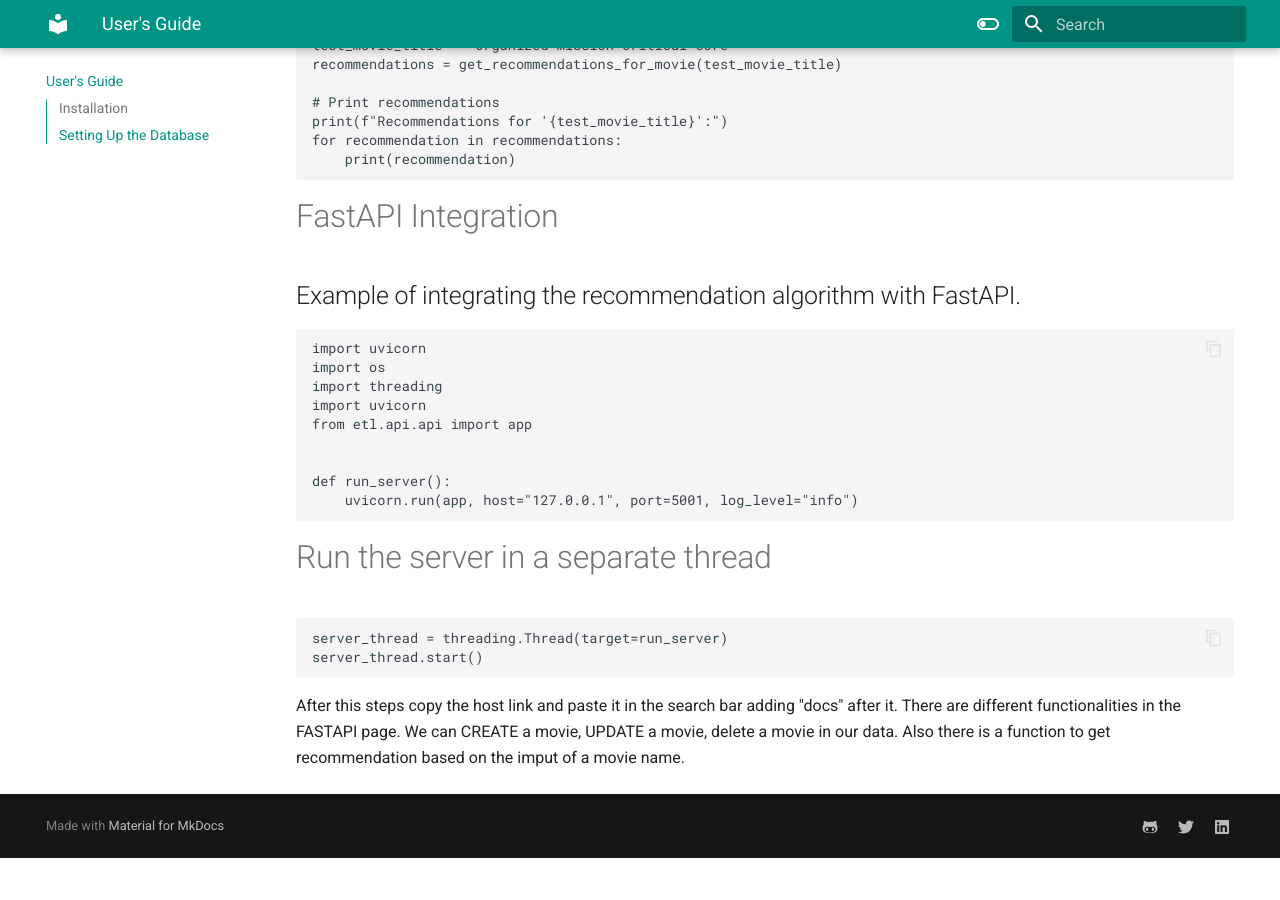
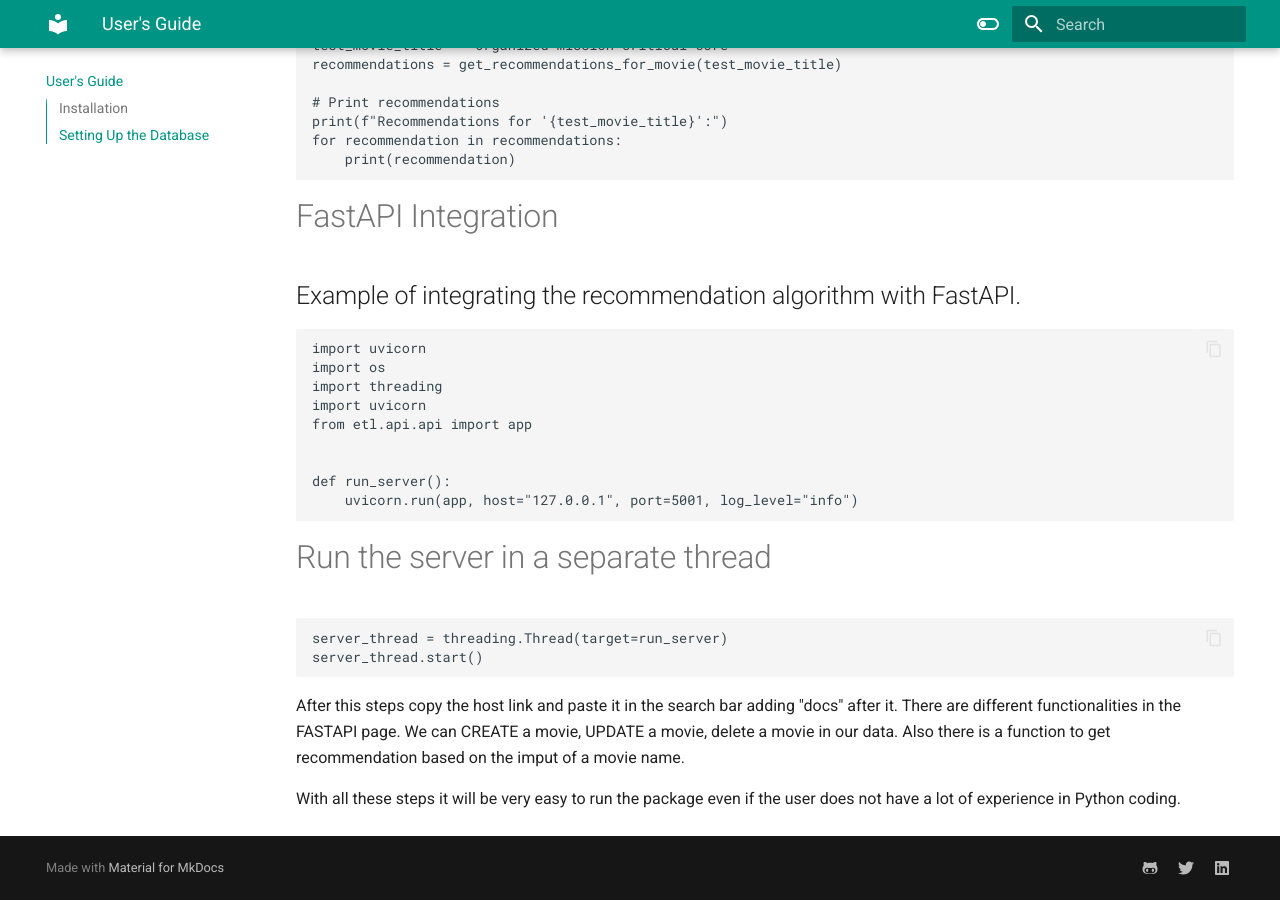
Before and after one commit to petopet7/MK_Docs-1, an MkDocs documentation site: the page built from docs/Guide.md, in a window 1280 px wide and 900 px high, scrolled down 3001 px. Built offline with MkDocs 1.6.1 and Material for MkDocs 9.7.7, drawn with Linux system fonts in a browser that asks for light colours; before the commit the page ends 3859 px from its top, so only the background shows below that.

Commit message:
Guide.md

```diff
--- a/docs/Guide.md
+++ b/docs/Guide.md
@@ -155,3 +155,6 @@ Run this line to install our package
 After this steps copy the host link and paste it in the search bar adding "docs" after it.
 There are different functionalities in the FASTAPI page.
 We can CREATE a movie, UPDATE a movie, delete a movie in our data. Also there is a function to get recommendation based on the imput of a movie name.
+
+
+With all these steps it will be very easy to run the package even if the user does not have a lot of experience in Python coding.
```
